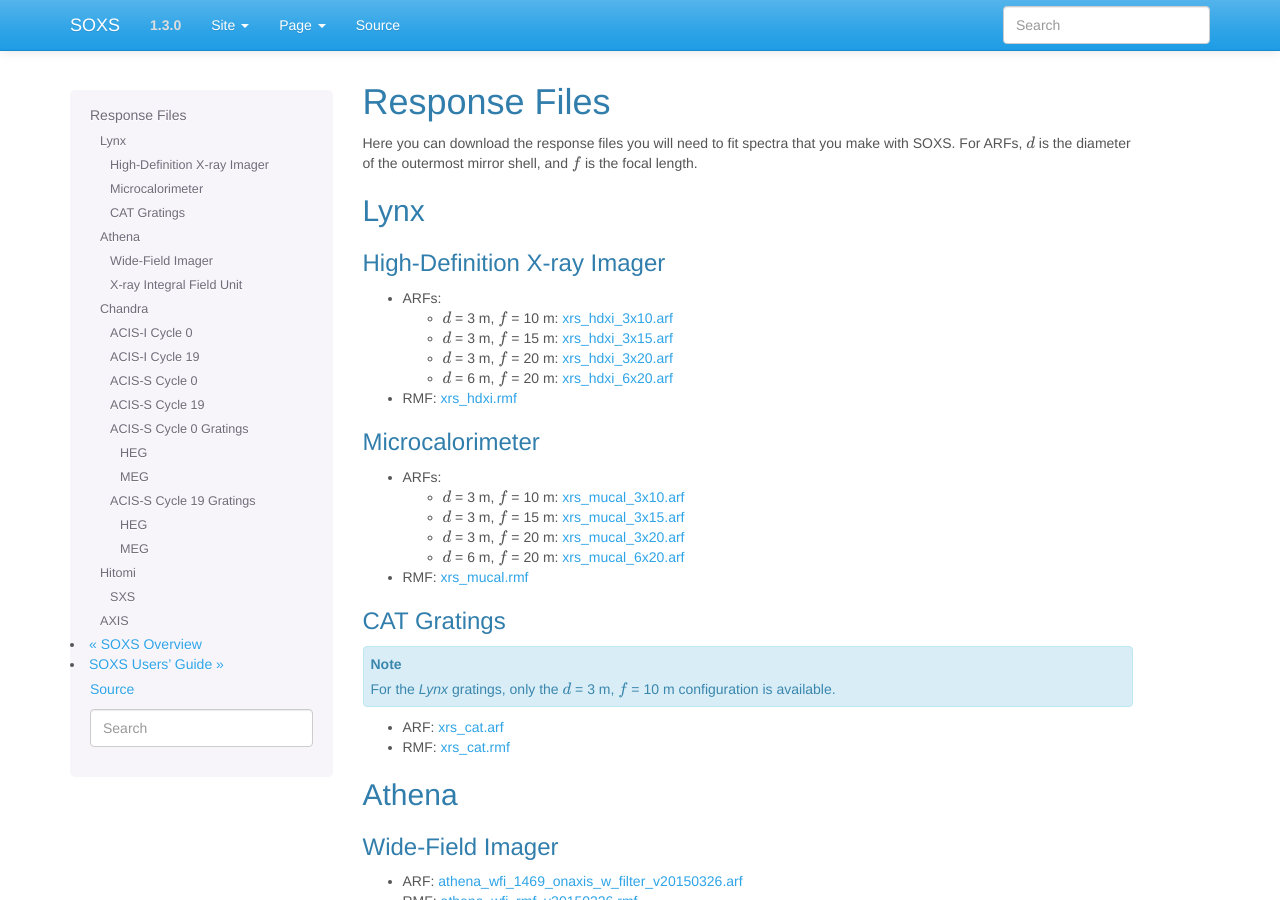
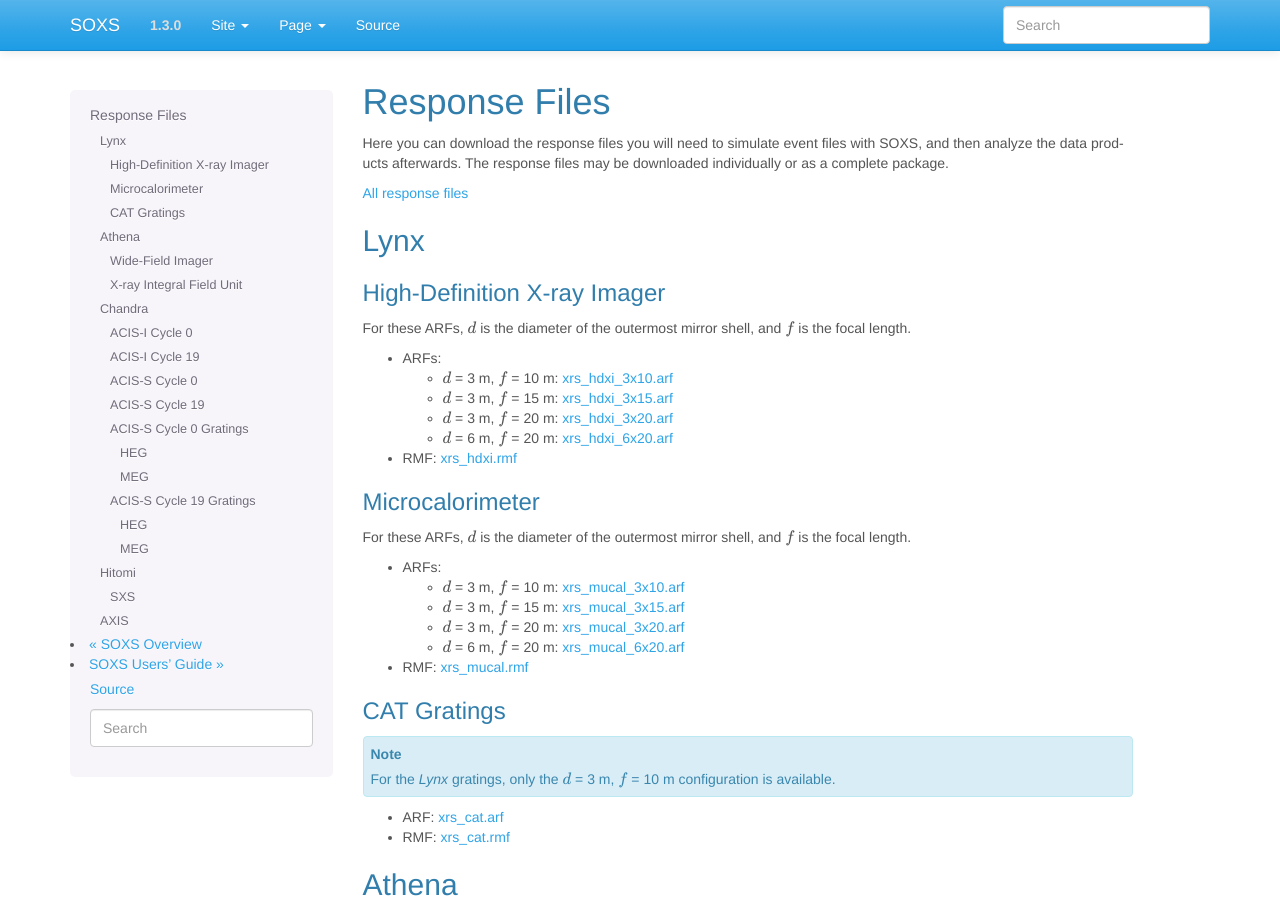
Before and after one commit to lynx-x-ray-observatory/soxs, a Sphinx documentation site: the page built from doc/source/responses.rst, in a window 1280 px wide and 900 px high. Built offline with Sphinx 7.4.7, drawn with Linux system fonts in a browser that asks for light colours.

Commit message:
Add a link to download all responses

```diff
--- a/doc/source/responses.rst
+++ b/doc/source/responses.rst
@@ -3,15 +3,20 @@
 Response Files
 ==============
 
-Here you can download the response files you will need to fit spectra that you
-make with SOXS. For ARFs, :math:`d` is the diameter of the outermost mirror
-shell, and :math:`f` is the focal length.
+Here you can download the response files you will need to simulate event files
+with SOXS, and then analyze the data products afterwards. The response files may
+be downloaded individually or as a complete package.
+
+`All response files <../soxs_responses.tar.gz>`_
 
 Lynx
 ----
 
 High-Definition X-ray Imager
 ++++++++++++++++++++++++++++
+
+For these ARFs, :math:`d` is the diameter of the outermost mirror shell, and
+:math:`f` is the focal length.
 
 * ARFs:
 
@@ -24,6 +29,9 @@
 
 Microcalorimeter
 ++++++++++++++++
+
+For these ARFs, :math:`d` is the diameter of the outermost mirror shell, and
+:math:`f` is the focal length.
 
 * ARFs:
 
```
